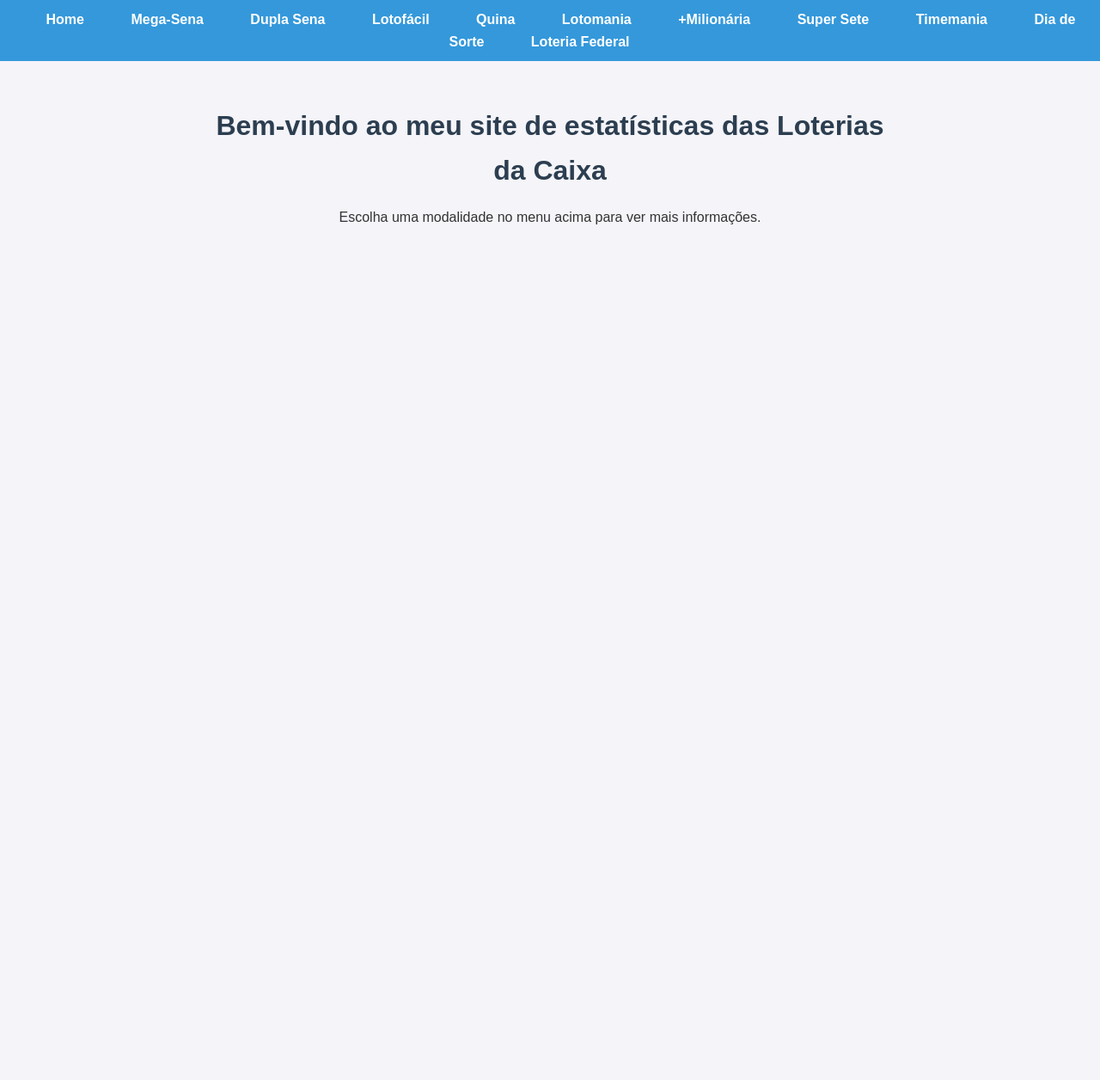
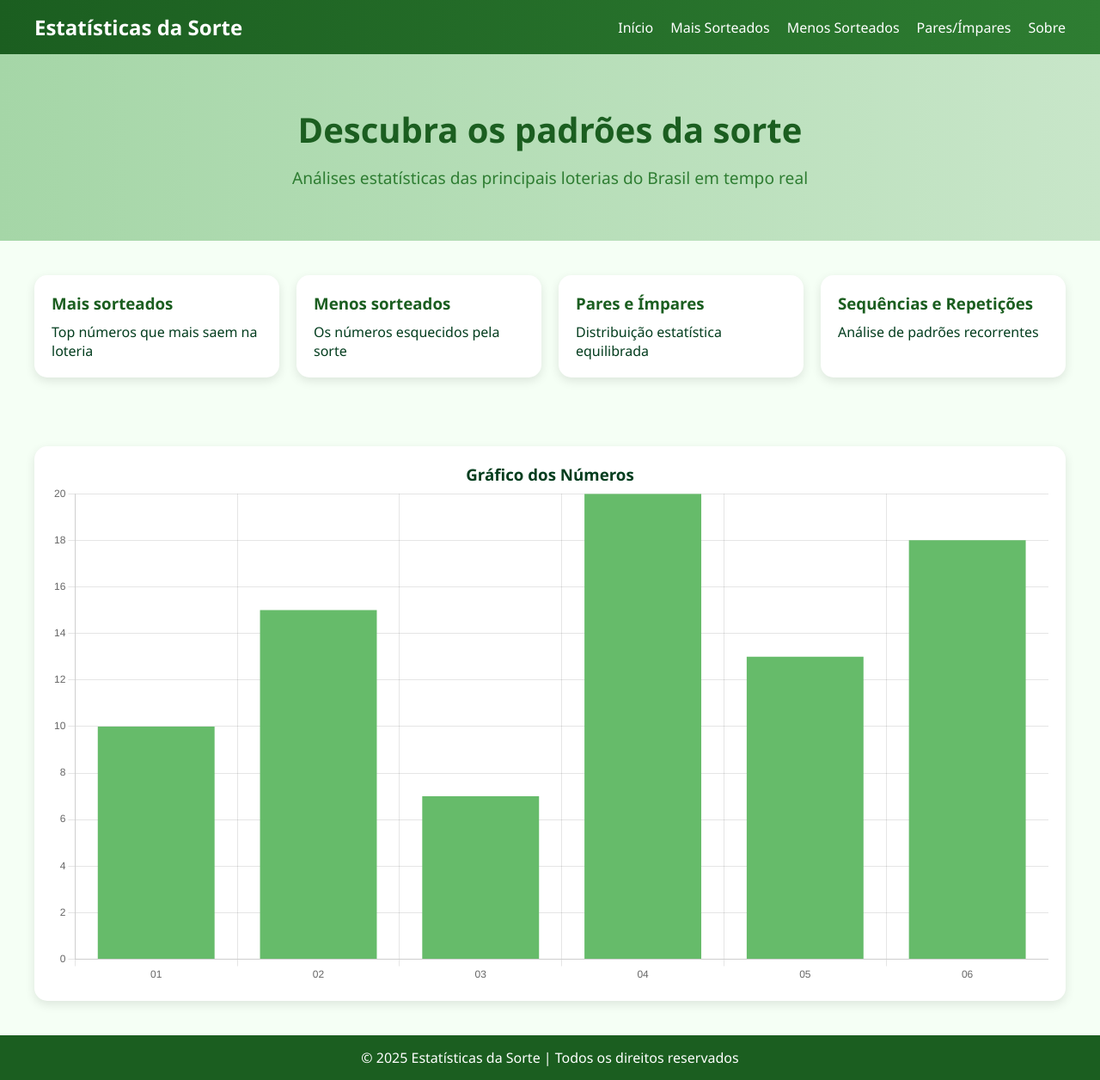
Before and after one commit to alissonfllima-dev/meu-site-loterias, a plain HTML site: page index.html in a window 1280 px wide. Shown: the whole page at 86% size. Before the commit the page ends 800 px from the top, so only its background shows below. Drawn offline with nearby package versions, Linux system fonts and the light colour scheme.

Commit message:
Update index.html

```diff
--- a/index.html
+++ b/index.html
@@ -1,32 +1,184 @@
 <!DOCTYPE html>
-<html lang="pt-BR">
+<html lang="pt-br">
 <head>
-    <meta charset="UTF-8">
-    <title>Estatísticas de Loterias</title>
-    <link rel="stylesheet" href="style.css">
+  <meta charset="UTF-8">
+  <meta name="viewport" content="width=device-width, initial-scale=1.0">
+  <title>Estatísticas da Sorte</title>
+  <style>
+    /* Reset */
+    * {
+      margin: 0;
+      padding: 0;
+      box-sizing: border-box;
+      font-family: 'Segoe UI', Tahoma, Geneva, Verdana, sans-serif;
+    }
+
+    body {
+      background-color: #f5fff5;
+      color: #033d1e;
+    }
+
+    header {
+      background: linear-gradient(90deg, #1b5e20, #2e7d32);
+      color: white;
+      padding: 15px 40px;
+      display: flex;
+      justify-content: space-between;
+      align-items: center;
+      position: sticky;
+      top: 0;
+      z-index: 1000;
+    }
+
+    header h1 {
+      font-size: 1.5rem;
+    }
+
+    nav ul {
+      list-style: none;
+      display: flex;
+      gap: 20px;
+    }
+
+    nav a {
+      color: white;
+      text-decoration: none;
+      font-weight: 500;
+      transition: color 0.3s;
+    }
+
+    nav a:hover {
+      color: #a5d6a7;
+    }
+
+    .hero {
+      background: linear-gradient(to right, #a5d6a7, #c8e6c9);
+      padding: 60px 20px;
+      text-align: center;
+    }
+
+    .hero h2 {
+      font-size: 2.5rem;
+      margin-bottom: 15px;
+      color: #1b5e20;
+    }
+
+    .hero p {
+      font-size: 1.2rem;
+      color: #2e7d32;
+    }
+
+    .cards {
+      display: grid;
+      grid-template-columns: repeat(auto-fit, minmax(250px, 1fr));
+      gap: 20px;
+      padding: 40px;
+    }
+
+    .card {
+      background: white;
+      border-radius: 15px;
+      box-shadow: 0 4px 12px rgba(0,0,0,0.1);
+      padding: 20px;
+      transition: transform 0.3s;
+    }
+
+    .card:hover {
+      transform: translateY(-5px);
+    }
+
+    .card h3 {
+      margin-bottom: 10px;
+      color: #1b5e20;
+    }
+
+    .grafico {
+      margin: 40px;
+      padding: 20px;
+      background: white;
+      border-radius: 15px;
+      box-shadow: 0 4px 12px rgba(0,0,0,0.1);
+      text-align: center;
+    }
+
+    footer {
+      background: #1b5e20;
+      color: white;
+      text-align: center;
+      padding: 15px;
+      margin-top: 40px;
+    }
+
+  </style>
 </head>
 <body>
-    <!-- MENU FIXO -->
+  <header>
+    <h1>Estatísticas da Sorte</h1>
     <nav>
-        <ul>
-            <li><a href="index.html">Home</a></li>
-            <li><a href="megasena.html">Mega-Sena</a></li>
-            <li><a href="duplasena.html">Dupla Sena</a></li>
-            <li><a href="lotofacil.html">Lotofácil</a></li>
-            <li><a href="quina.html">Quina</a></li>
-            <li><a href="lotomania.html">Lotomania</a></li>
-            <li><a href="maismilionaria.html">+Milionária</a></li>
-            <li><a href="supersete.html">Super Sete</a></li>
-            <li><a href="timemania.html">Timemania</a></li>
-            <li><a href="diadesorte.html">Dia de Sorte</a></li>
-            <li><a href="federal.html">Loteria Federal</a></li>
-        </ul>
+      <ul>
+        <li><a href="#">Início</a></li>
+        <li><a href="#">Mais Sorteados</a></li>
+        <li><a href="#">Menos Sorteados</a></li>
+        <li><a href="#">Pares/Ímpares</a></li>
+        <li><a href="#">Sobre</a></li>
+      </ul>
     </nav>
+  </header>
 
-    <!-- CONTEÚDO -->
-    <div class="container">
-        <h1>Bem-vindo ao meu site de estatísticas das Loterias da Caixa</h1>
-        <p>Escolha uma modalidade no menu acima para ver mais informações.</p>
+  <section class="hero">
+    <h2>Descubra os padrões da sorte</h2>
+    <p>Análises estatísticas das principais loterias do Brasil em tempo real</p>
+  </section>
+
+  <section class="cards">
+    <div class="card">
+      <h3>Mais sorteados</h3>
+      <p>Top números que mais saem na loteria</p>
     </div>
+    <div class="card">
+      <h3>Menos sorteados</h3>
+      <p>Os números esquecidos pela sorte</p>
+    </div>
+    <div class="card">
+      <h3>Pares e Ímpares</h3>
+      <p>Distribuição estatística equilibrada</p>
+    </div>
+    <div class="card">
+      <h3>Sequências e Repetições</h3>
+      <p>Análise de padrões recorrentes</p>
+    </div>
+  </section>
+
+  <section class="grafico">
+    <h3>Gráfico dos Números</h3>
+    <canvas id="chart" width="400" height="200"></canvas>
+  </section>
+
+  <footer>
+    <p>&copy; 2025 Estatísticas da Sorte | Todos os direitos reservados</p>
+  </footer>
+
+  <!-- Script para futuro gráfico -->
+  <script src="https://cdn.jsdelivr.net/npm/chart.js"></script>
+  <script>
+    const ctx = document.getElementById('chart').getContext('2d');
+    new Chart(ctx, {
+      type: 'bar',
+      data: {
+        labels: ['01','02','03','04','05','06'],
+        datasets: [{
+          label: 'Quantidade de vezes sorteado',
+          data: [10, 15, 7, 20, 13, 18],
+          backgroundColor: '#66bb6a'
+        }]
+      },
+      options: {
+        responsive: true,
+        plugins: {
+          legend: { display: false }
+        }
+      }
+    });
+  </script>
 </body>
 </html>
```
